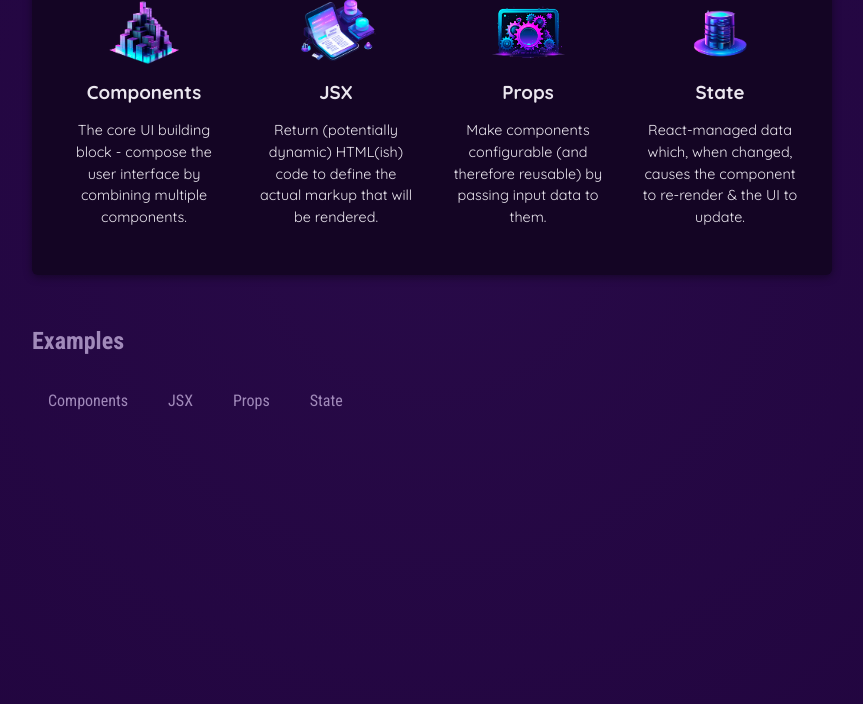
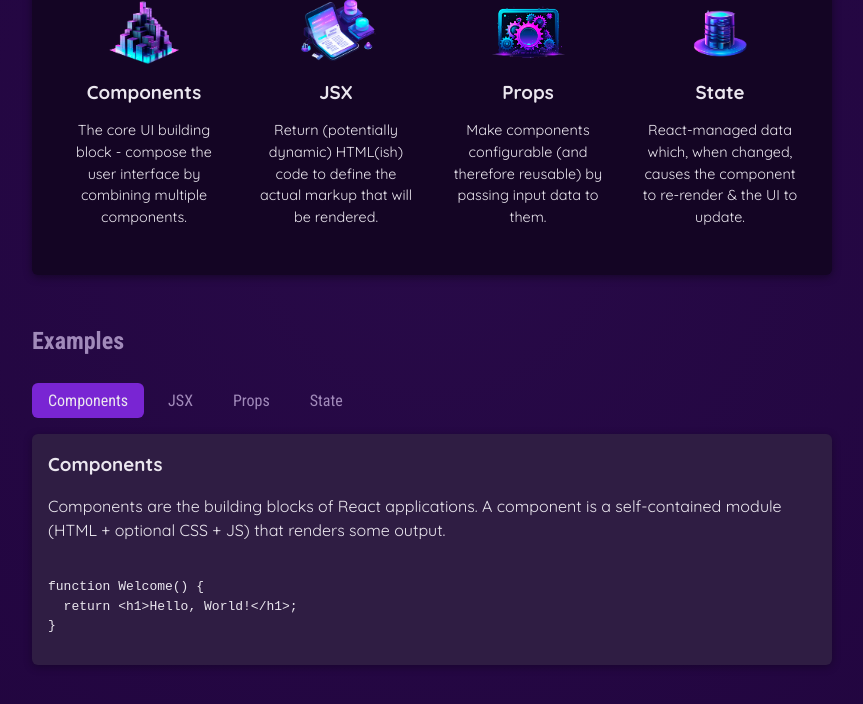
Before and after one commit to Martino538/React-course, a React (Vite) app in the folder 01-starting-project/: page / in a window 1280 px wide. Both pictures are taken after a click on the button "Components". Shown: the part 424-1128 px from the top of the page, without its empty margins (208-1071 px from the left). Built offline with nearby package versions, Linux system fonts and the light colour scheme.

Commit message:
added states

```diff
--- a/01-starting-project/src/App.jsx
+++ b/01-starting-project/src/App.jsx
@@ -1,14 +1,29 @@
+import { useState } from 'react';
+
 import { CORE_CONCEPTS } from './data.js';
+import { EXAMPLES } from './data-with-examples.js';
 import Header from './components/Header/Header.jsx'
 import CoreConcept from './components/CoreConcept/CoreConcept.jsx'
 import TabButton from './components/TabButton/TabButton.jsx';
 
 function App() {
-  function handleSelect() {
-    console.log("Selected Button!");
+  const [selectedTopic, setSelectedTopic] = useState();
+
+  function handleSelect(selectedButton) {
+    setSelectedTopic(selectedButton);
   }
 
+  let tabContent = <p>Please select a topic.</p>
 
+  if (selectedTopic) {
+    tabContent = (
+      <div id="tab-content">
+        <h3>{EXAMPLES[selectedTopic].title}</h3>
+        <p>{EXAMPLES[selectedTopic].description}</p>
+        <pre>{EXAMPLES[selectedTopic].code}</pre>
+      </div>
+    );
+  }
 
   return (
     <div>
@@ -26,11 +41,12 @@
         <section id="examples">
           <h2>Examples</h2>
           <menu>
-            <TabButton functionProp={handleSelect}>Components</TabButton>
-            <TabButton functionProp={handleSelect}>JSX</TabButton>
-            <TabButton functionProp={handleSelect}>Props</TabButton>
-            <TabButton functionProp={handleSelect}>State</TabButton>
+            <TabButton isActive={selectedTopic === 'components'} functionProp={() => handleSelect('components')}>Components</TabButton>
+            <TabButton isActive={selectedTopic === 'jsx'} functionProp={() => handleSelect('jsx')}>JSX</TabButton>
+            <TabButton isActive={selectedTopic === 'props'} functionProp={() => handleSelect('props')}>Props</TabButton>
+            <TabButton isActive={selectedTopic === 'state'} functionProp={() => handleSelect('state')}>State</TabButton>
           </menu>
+          {tabContent}
         </section>
       </main>
     </div>
--- a/01-starting-project/src/components/TabButton/TabButton.jsx
+++ b/01-starting-project/src/components/TabButton/TabButton.jsx
@@ -1,7 +1,7 @@
-export default function TabButton({children, functionProp}) {
+export default function TabButton({children, functionProp, isActive}) {
     return(
         <li>
-            <button onClick={functionProp} >{children}</button>
+            <button className={isActive ? 'active' : undefined} onClick={functionProp} >{children}</button>
         </li>
     );
 }
--- /dev/null
+++ b/01-starting-project/src/data-with-examples.js
@@ -0,0 +1,82 @@
+import componentsImg from './assets/components.png';
+import propsImg from './assets/config.png';
+import jsxImg from './assets/jsx-ui.png';
+import stateImg from './assets/state-mgmt.png';
+
+export const CORE_CONCEPTS = [
+  {
+    image: componentsImg,
+    title: 'Components',
+    description:
+      'The core UI building block - compose the user interface by combining multiple components.',
+  },
+  {
+    image: jsxImg,
+    title: 'JSX',
+    description:
+      'Return (potentially dynamic) HTML(ish) code to define the actual markup that will be rendered.',
+  },
+  {
+    image: propsImg,
+    title: 'Props',
+    description:
+      'Make components configurable (and therefore reusable) by passing input data to them.',
+  },
+  {
+    image: stateImg,
+    title: 'State',
+    description:
+      'React-managed data which, when changed, causes the component to re-render & the UI to update.',
+  },
+];
+
+export const EXAMPLES = {
+  components: {
+    title: 'Components',
+    description:
+      'Components are the building blocks of React applications. A component is a self-contained module (HTML + optional CSS + JS) that renders some output.',
+    code: `
+function Welcome() {
+  return <h1>Hello, World!</h1>;
+}`,
+  },
+  jsx: {
+    title: 'JSX',
+    description:
+      'JSX is a syntax extension to JavaScript. It is similar to a template language, but it has full power of JavaScript (e.g., it may output dynamic content).',
+    code: `
+<div>
+  <h1>Welcome {userName}</h1>
+  <p>Time to learn React!</p>
+</div>`,
+  },
+  props: {
+    title: 'Props',
+    description:
+      'Components accept arbitrary inputs called props. They are like function arguments.',
+    code: `
+function Welcome(props) {
+  return <h1>Hello, {props.name}</h1>;
+}`,
+  },
+  state: {
+    title: 'State',
+    description:
+      'State allows React components to change their output over time in response to user actions, network responses, and anything else.',
+    code: `
+function Counter() {
+  const [isVisible, setIsVisible] = useState(false);
+
+  function handleClick() {
+    setIsVisible(true);
+  }
+
+  return (
+    <div>
+      <button onClick={handleClick}>Show Details</button>
+      {isVisible && <p>Amazing details!</p>}
+    </div>
+  );
+}`,
+  },
+};
```
